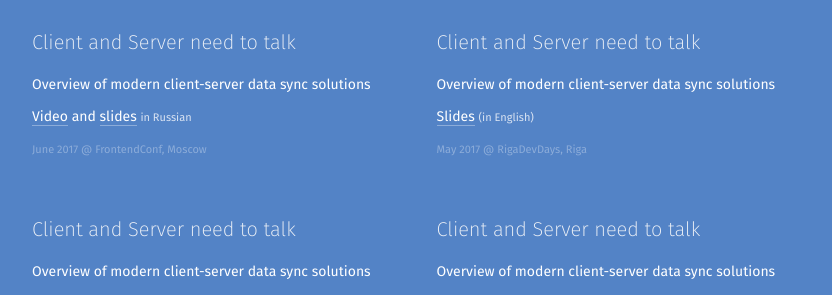
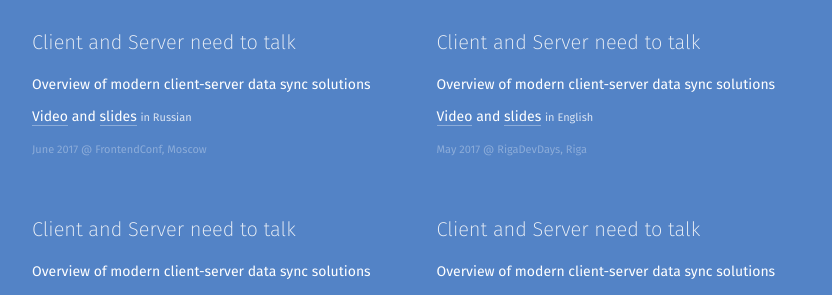
Before and after one commit to tonsky/tonsky.github.io, a Jekyll site: the page built from talks/index.html, in a window 1280 px wide and 900 px high. Shown: the part 244-539 px from the top of the window, without its empty margins (205-1037 px from the left). Built offline with Jekyll 4.4.1, drawn with Linux system fonts in a browser that asks for light colours.

Commit message:
RigaDevDays talk

```diff
--- a/talks/index.html
+++ b/talks/index.html
@@ -21,7 +21,7 @@ class: page_wide
 <div class=event>
     <h1>Client and Server need to talk<span class="lang lang_en"></span></h1>
     <p>Overview of modern client-server data sync solutions
-    <p class=links><a href="http://tonsky.me/2017-05-RigaDevDays/">Slides</a> <span class=lang>(in English)</span>
+    <p class=links><a href="https://www.youtube.com/watch?v=7ShYs5FQ6uc">Video</a> and <a href="http://tonsky.me/2017-05-RigaDevDays/">slides</a> <span class=lang>in English</span>
     <p class=where>May 2017 <span class=at>@</span>&nbsp;RigaDevDays, Riga</a>
 </div>
 
```
